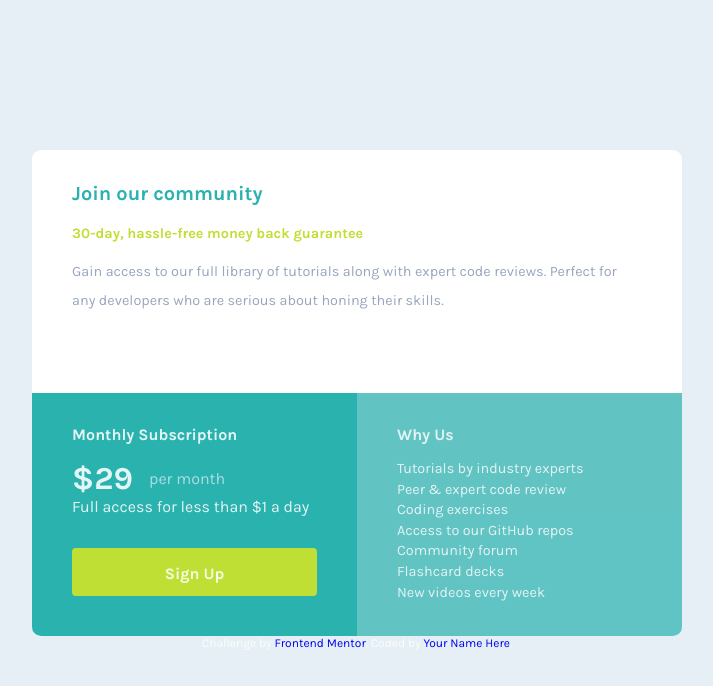
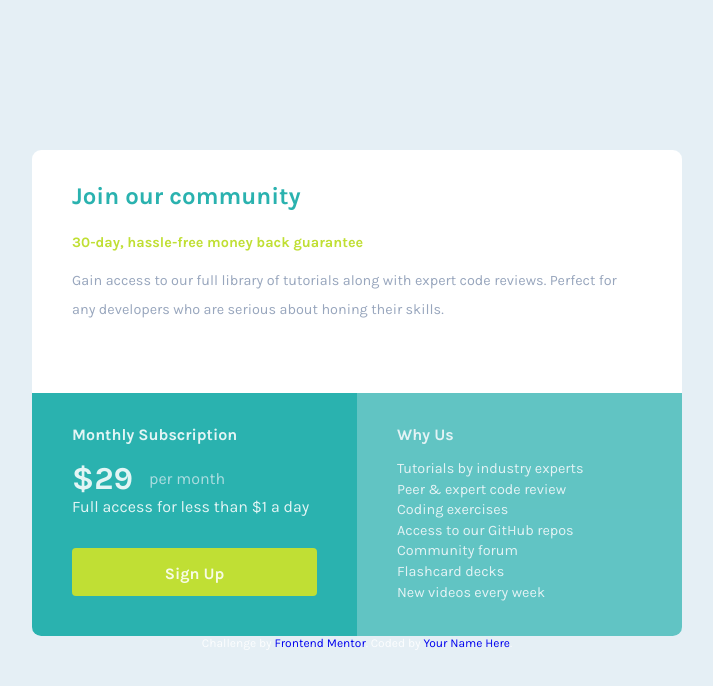
Before and after one commit to mbtenkorang/single-price-grid-component, a React (Vite) app: page / in a window 1280 px wide. Shown: the top 686 px of the page, without its empty margins (283-996 px from the left). Built offline with nearby package versions, Linux system fonts and the light colour scheme.

Commit message:
Increase font-size for h1

```diff
--- a/src/components/Join.jsx
+++ b/src/components/Join.jsx
@@ -6,7 +6,7 @@ const styles = css`
 
   h1 {
     color: var(--cyan);
-    font-size: 1.25rem;
+    font-size: 1.5rem;
     font-weight: bold;
     margin-bottom: 1em;
   }
```
